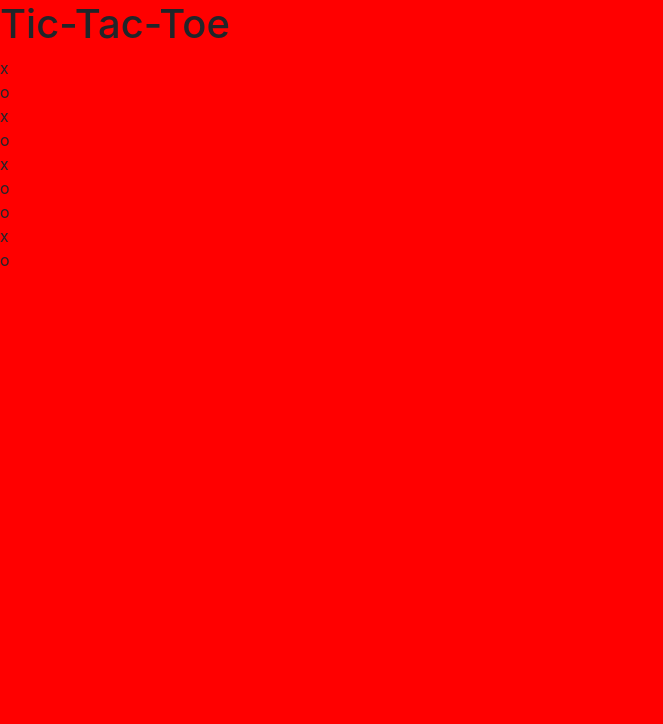
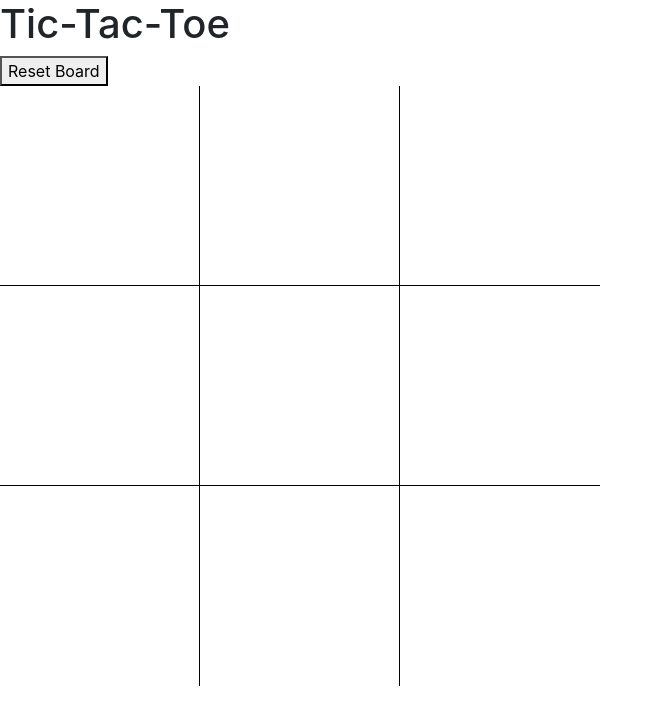
Before and after one commit to HajimeNoJosh/tic-tac-toe-client, a website built with webpack: page index.html in a window 1280 px wide. Shown: the whole page, without its empty margins (0-663 px from the left). Built offline with nearby package versions, Linux system fonts and the light colour scheme.

Commit message:
Add Game Logic
At the moment the idea is that the divs are cells that I attach
a player value to. The current issue is making it so that only one
cell changes, and the specific cell I am clicking on.

```diff
--- a/assets/scripts/app.js
+++ b/assets/scripts/app.js
@@ -5,7 +5,31 @@
 
 // use require without a reference to ensure a file is bundled
 // require('./example')
+let playerTurn = true
+
+function checkTurn () {
+  let player = ''
+  if (playerTurn) {
+    player = 'x'
+  } else {
+    player = 'o'
+  }
+  playerTurn = !playerTurn
+  return player
+}
+
+const changeText = function () {
+  const player = checkTurn()
+  $('div').first().text(player)
+}
+
+const reset = function () {
+  playerTurn = true
+  $('div').text('')
+}
+
 
 $(() => {
-  // your JS code goes here
+  $('div').on('click', changeText)
+  $('.click').on('click', reset)
 })
--- a/assets/styles/index.scss
+++ b/assets/styles/index.scss
@@ -1,5 +1,26 @@
 @import '~bootstrap/scss/bootstrap';
 
-body {
-  background-color: red;
+section {
+  display: flex;
+  flex-direction: row;
 }
+
+div {
+  width: 200px;
+  height: 200px;
+  font-size: 150px;
+  text-align: center;
+}
+
+.square1 {
+  border-right: solid black 1px;
+  border-bottom: solid black 1px;
+}
+
+.square2 {
+  border-bottom: solid black 1px;
+}
+
+.square3 {
+  border-right: solid black 1px;
+}
--- a/index.html
+++ b/index.html
@@ -15,20 +15,21 @@
       <header>
         <h1>Tic-Tac-Toe</h1>
       </header>
+      <button class="click">Reset Board</button>
       <section>
-        <div class="square">x</div>
-        <div class="square">o</div>
-        <div class="square">x</div>
+        <div class="square1"></div>
+        <div class="square1"></div>
+        <div class="square2"></div>
       </section>
       <section>
-        <div class="square">o</div>
-        <div class="square">x</div>
-        <div class="square">o</div>
+        <div class="square1"></div>
+        <div class="square1"></div>
+        <div class="square2"></div>
       </section>
       <section>
-        <div class="square">o</div>
-        <div class="square">x</div>
-        <div class="square">o</div>
+        <div class="square3"></div>
+        <div class="square3"></div>
+        <div class="square4"></div>
       </section>
     </body>
 </html>
```
